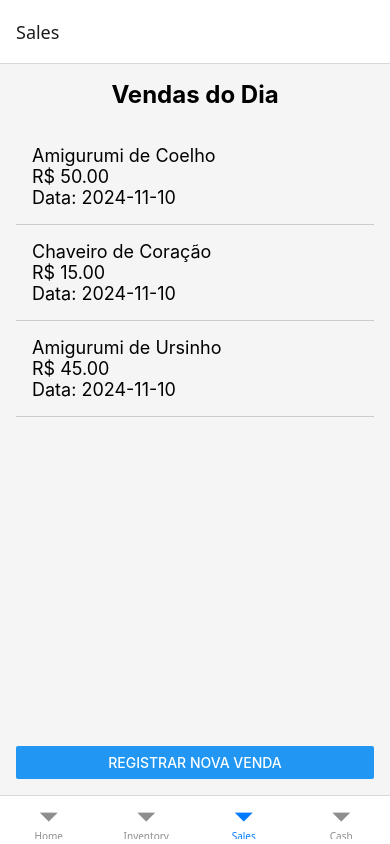
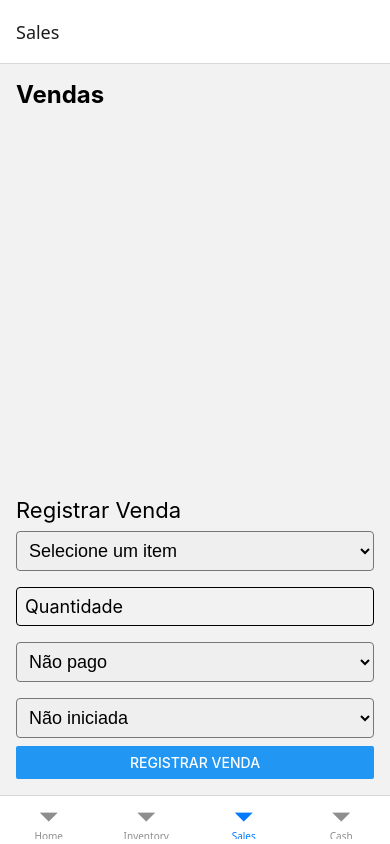
Before and after one commit to Default-404/handicraft-manager, a React Native app: screen /Sales in a window 390 px wide. Built offline with nearby package versions, Linux system fonts and the light colour scheme.

Commit message:
feat: :building_construction: add state management with Context API
Implemented state management using Context API to handle shared states across the project pages. This enhances the efficiency and maintainability of the app by centralizing state control.

```diff
--- a/App.tsx
+++ b/App.tsx
@@ -1,11 +1,17 @@
 import React from 'react';
 import { NavigationContainer } from '@react-navigation/native';
+import { InventoryProvider } from './src/context/InventoryContext';
+import { SalesProvider } from './src/context/SalesContext';
 import AppNavigator from './src/navigation/AppNavigator';
 
 export default function App() {
   return (
-    <NavigationContainer>
-      <AppNavigator />
-    </NavigationContainer>
+    <InventoryProvider>
+      <SalesProvider>
+        <NavigationContainer>
+          <AppNavigator />
+        </NavigationContainer>
+      </SalesProvider>
+    </InventoryProvider>
   );
 }
--- a/package.json
+++ b/package.json
@@ -9,17 +9,19 @@
     "web": "expo start --web"
   },
   "dependencies": {
+    "@react-native-picker/picker": "^2.9.0",
     "@react-navigation/bottom-tabs": "^7.0.2",
     "@react-navigation/drawer": "^7.0.2",
     "@react-navigation/native": "^7.0.1",
     "@react-navigation/stack": "^7.0.1",
     "expo": "~49.0.23",
+    "expo-sqlite": "~11.3.3",
     "expo-status-bar": "~1.6.0",
     "react": "18.2.0",
     "react-native": "0.72.10",
+    "react-native-picker-select": "^9.3.1",
     "react-native-safe-area-context": "4.6.3",
-    "react-native-screens": "^4.0.0",
-    "expo-sqlite": "~11.3.3"
+    "react-native-screens": "^4.0.0"
   },
   "devDependencies": {
     "@babel/core": "^7.20.0",
--- /dev/null
+++ b/src/context/InventoryContext.tsx
@@ -0,0 +1,42 @@
+import React, { createContext, useState, useContext } from 'react';
+
+type InventoryItem = {
+  id: string;
+  name: string;
+  quantity: number;
+  price: number;
+};
+
+type InventoryContextType = {
+  items: InventoryItem[];
+  addItem: (item: InventoryItem) => void;
+  updateItemQuantity: (id: string, quantity: number) => void;
+};
+
+const InventoryContext = createContext<InventoryContextType | undefined>(undefined);
+
+export const InventoryProvider: React.FC<{ children: React.ReactNode }> = ({ children }) => {
+  const [items, setItems] = useState<InventoryItem[]>([]);
+
+  const addItem = (item: InventoryItem) => {
+    setItems([...items, item]);
+  };
+
+  const updateItemQuantity = (id: string, quantity: number) => {
+    setItems((prevItems) =>
+      prevItems.map((item) => (item.id === id ? { ...item, quantity } : item))
+    );
+  };
+
+  return (
+    <InventoryContext.Provider value={{ items, addItem, updateItemQuantity }}>
+      {children}
+    </InventoryContext.Provider>
+  );
+};
+
+export const useInventory = () => {
+  const context = useContext(InventoryContext);
+  if (!context) throw new Error('useInventory must be used within an InventoryProvider');
+  return context;
+};
--- /dev/null
+++ b/src/context/SalesContext.tsx
@@ -0,0 +1,47 @@
+import React, { createContext, useState, useContext } from 'react';
+
+type Sale = {
+  id: string;
+  itemId: string;
+  quantity: number;
+  price: number;
+  paymentStatus: 'Não pago' | '50% pago' | 'Totalmente pago';
+  productionStatus: 'Não iniciada' | 'Em produção' | 'Pronta';
+  dueDate?: string;
+};
+
+type SalesContextType = {
+  sales: Sale[];
+  addSale: (sale: Sale) => void;
+  updateSaleStatus: (id: string, paymentStatus: Sale['paymentStatus'], productionStatus: Sale['productionStatus']) => void;
+};
+
+const SalesContext = createContext<SalesContextType | undefined>(undefined);
+
+export const SalesProvider: React.FC<{ children: React.ReactNode }> = ({ children }) => {
+  const [sales, setSales] = useState<Sale[]>([]);
+
+  const addSale = (sale: Sale) => {
+    setSales([...sales, sale]);
+  };
+
+  const updateSaleStatus = (id: string, paymentStatus: Sale['paymentStatus'], productionStatus: Sale['productionStatus']) => {
+    setSales((prevSales) =>
+      prevSales.map((sale) =>
+        sale.id === id ? { ...sale, paymentStatus, productionStatus } : sale
+      )
+    );
+  };
+
+  return (
+    <SalesContext.Provider value={{ sales, addSale, updateSaleStatus }}>
+      {children}
+    </SalesContext.Provider>
+  );
+};
+
+export const useSales = () => {
+  const context = useContext(SalesContext);
+  if (!context) throw new Error('useSales must be used within a SalesProvider');
+  return context;
+};
--- a/src/screens/InventoryScreen.tsx
+++ b/src/screens/InventoryScreen.tsx
@@ -1,52 +1,66 @@
-import React from 'react';
-import { View, Text, FlatList, Button, StyleSheet } from 'react-native';
+import React, { useState } from 'react';
+import { View, Text, FlatList, TextInput, Button, StyleSheet } from 'react-native';
+import { useInventory } from '../context/InventoryContext';
 
-// Placeholder para os dados do inventário
-const inventoryData = [
-  { id: '1', name: 'Linha de Crochê', quantity: 10 },
-  { id: '2', name: 'Agulha de Crochê', quantity: 5 },
-  { id: '3', name: 'Fibra de Enchimento', quantity: 3 },
-];
+export default function InventoryScreen() {
+  const { items, addItem } = useInventory();
+  const [name, setName] = useState('');
+  const [quantity, setQuantity] = useState('');
+  const [price, setPrice] = useState('');
 
-const InventoryScreen = () => {
+  const handleAddItem = () => {
+    if (name && quantity && price) {
+      addItem({
+        id: Date.now().toString(),
+        name,
+        quantity: parseInt(quantity, 10),
+        price: parseFloat(price),
+      });
+      setName('');
+      setQuantity('');
+      setPrice('');
+    }
+  };
+
   return (
     <View style={styles.container}>
-      <Text style={styles.title}>Inventário de Materiais</Text>
+      <Text style={styles.title}>Inventário</Text>
       <FlatList
-        data={inventoryData}
+        data={items}
         keyExtractor={(item) => item.id}
         renderItem={({ item }) => (
-          <View style={styles.itemContainer}>
-            <Text style={styles.itemText}>{item.name}</Text>
-            <Text style={styles.itemText}>Quantidade: {item.quantity}</Text>
-          </View>
+          <Text>{`${item.name} - Quantidade: ${item.quantity}, Preço: R$ ${item.price}`}</Text>
         )}
       />
-      <Button title="Adicionar Novo Material" onPress={() => {}} />
+      <Text style={styles.subTitle}>Adicionar Item</Text>
+      <TextInput
+        style={styles.input}
+        placeholder="Nome"
+        value={name}
+        onChangeText={setName}
+      />
+      <TextInput
+        style={styles.input}
+        placeholder="Quantidade"
+        value={quantity}
+        onChangeText={setQuantity}
+        keyboardType="numeric"
+      />
+      <TextInput
+        style={styles.input}
+        placeholder="Preço"
+        value={price}
+        onChangeText={setPrice}
+        keyboardType="numeric"
+      />
+      <Button title="Adicionar" onPress={handleAddItem} />
     </View>
   );
-};
+}
 
 const styles = StyleSheet.create({
-  container: {
-    flex: 1,
-    padding: 16,
-    backgroundColor: '#f5f5f5',
-  },
-  title: {
-    fontSize: 24,
-    fontWeight: 'bold',
-    marginBottom: 20,
-    textAlign: 'center',
-  },
-  itemContainer: {
-    padding: 16,
-    borderBottomWidth: 1,
-    borderBottomColor: '#ccc',
-  },
-  itemText: {
-    fontSize: 18,
-  },
+  container: { flex: 1, padding: 16 },
+  title: { fontSize: 24, fontWeight: 'bold', marginBottom: 16 },
+  subTitle: { fontSize: 18, marginTop: 16 },
+  input: { borderWidth: 1, padding: 8, marginVertical: 8, borderRadius: 4 },
 });
-
-export default InventoryScreen;
--- a/src/screens/SalesScreen.tsx
+++ b/src/screens/SalesScreen.tsx
@@ -1,53 +1,95 @@
-import React from 'react';
-import { View, Text, FlatList, Button, StyleSheet } from 'react-native';
+import React, { useState } from 'react';
+import { View, Text, FlatList, Button, TextInput, StyleSheet } from 'react-native';
+import { Picker } from '@react-native-picker/picker';
+import { useSales } from '../context/SalesContext';
+import { useInventory } from '../context/InventoryContext';
 
-// Placeholder para os dados do histórico de vendas
-const salesData = [
-  { id: '1', item: 'Amigurumi de Coelho', price: 50.0, date: '2024-11-10' },
-  { id: '2', item: 'Chaveiro de Coração', price: 15.0, date: '2024-11-10' },
-  { id: '3', item: 'Amigurumi de Ursinho', price: 45.0, date: '2024-11-10' },
-];
+export default function SalesScreen() {
+  const { sales, addSale } = useSales();
+  const { items, updateItemQuantity } = useInventory();
+  const [selectedItem, setSelectedItem] = useState('');
+  const [quantity, setQuantity] = useState('');
 
-const SalesScreen = () => {
+  const [paymentStatus, setPaymentStatus] = useState<'Não pago' | '50% pago' | 'Totalmente pago'>('Não pago');
+  const [productionStatus, setProductionStatus] = useState<'Não iniciada' | 'Em produção' | 'Pronta'>('Não iniciada');
+
+  const handleAddSale = () => {
+    const item = items.find((item) => item.id === selectedItem);
+    if (item && quantity) {
+      const saleQuantity = parseInt(quantity, 10);
+      if (saleQuantity > item.quantity) {
+        alert('Quantidade insuficiente em estoque.');
+        return;
+      }
+      addSale({
+        id: Date.now().toString(),
+        itemId: item.id,
+        quantity: saleQuantity,
+        price: item.price * saleQuantity,
+        paymentStatus,
+        productionStatus,
+      });
+      updateItemQuantity(item.id, item.quantity - saleQuantity);
+      setSelectedItem('');
+      setQuantity('');
+    }
+  };
+
   return (
     <View style={styles.container}>
-      <Text style={styles.title}>Vendas do Dia</Text>
+      <Text style={styles.title}>Vendas</Text>
       <FlatList
-        data={salesData}
-        keyExtractor={(item) => item.id}
+        data={sales}
+        keyExtractor={(sale) => sale.id}
         renderItem={({ item }) => (
-          <View style={styles.itemContainer}>
-            <Text style={styles.itemText}>{item.item}</Text>
-            <Text style={styles.itemText}>R$ {item.price.toFixed(2)}</Text>
-            <Text style={styles.itemText}>Data: {item.date}</Text>
-          </View>
+          <Text>{`Item: ${item.itemId}, Quantidade: ${item.quantity}, Total: R$ ${item.price}`}</Text>
         )}
       />
-      <Button title="Registrar Nova Venda" onPress={() => {}} />
+      <Text style={styles.subTitle}>Registrar Venda</Text>
+      <Picker
+        selectedValue={selectedItem}
+        onValueChange={(value) => setSelectedItem(value as string)}
+        style={styles.input}
+      >
+        <Picker.Item label="Selecione um item" value="" />
+        {items.map((item) => (
+          <Picker.Item key={item.id} label={item.name} value={item.id} style={styles.font} />
+        ))}
+      </Picker>
+      <TextInput
+        style={styles.input}
+        placeholder="Quantidade"
+        value={quantity}
+        onChangeText={setQuantity}
+        keyboardType="numeric"
+      />
+      <Picker
+        selectedValue={paymentStatus}
+        onValueChange={(value) => setPaymentStatus(value as 'Não pago' | '50% pago' | 'Totalmente pago')}
+        style={styles.input}
+      >
+        <Picker.Item label="Não pago" value="Não pago" style={styles.font}/>
+        <Picker.Item label="50% pago" value="50% pago" style={styles.font}/>
+        <Picker.Item label="Totalmente pago" value="Totalmente pago" style={styles.font}/>
+      </Picker>
+      <Picker
+        selectedValue={productionStatus}
+        onValueChange={(value) => setProductionStatus(value as 'Não iniciada' | 'Em produção' | 'Pronta')}
+        style={styles.input}
+      >
+        <Picker.Item label="Não iniciada" value="Não iniciada" style={styles.font}/>
+        <Picker.Item label="Em produção" value="Em produção" style={styles.font}/>
+        <Picker.Item label="Pronta" value="Pronta" style={styles.font}/>
+      </Picker>
+      <Button title="Registrar Venda" onPress={handleAddSale} />
     </View>
   );
-};
+}
 
 const styles = StyleSheet.create({
-  container: {
-    flex: 1,
-    padding: 16,
-    backgroundColor: '#f5f5f5',
-  },
-  title: {
-    fontSize: 24,
-    fontWeight: 'bold',
-    marginBottom: 20,
-    textAlign: 'center',
-  },
-  itemContainer: {
-    padding: 16,
-    borderBottomWidth: 1,
-    borderBottomColor: '#ccc',
-  },
-  itemText: {
-    fontSize: 18,
-  },
+  container: { flex: 1, padding: 16 },
+  title: { fontSize: 24, fontWeight: 'bold', marginBottom: 16 },
+  subTitle: { fontSize: 22, marginTop: 16 },
+  input: { borderWidth: 1, padding: 8, marginVertical: 8, borderRadius: 4, fontSize: 18 },
+  font: { fontSize: 18 },
 });
-
-export default SalesScreen;
```
Also changed, not shown: 1 other file (tests, documents, lock files or other folders).
